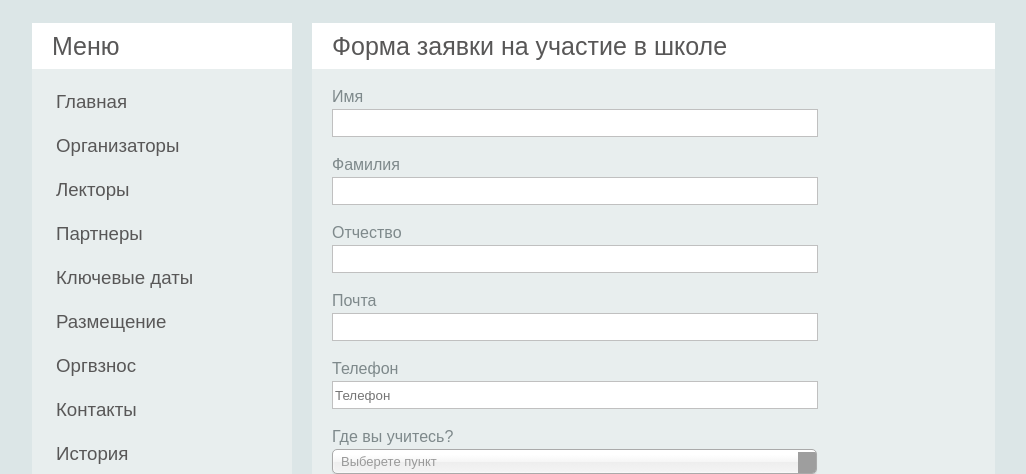
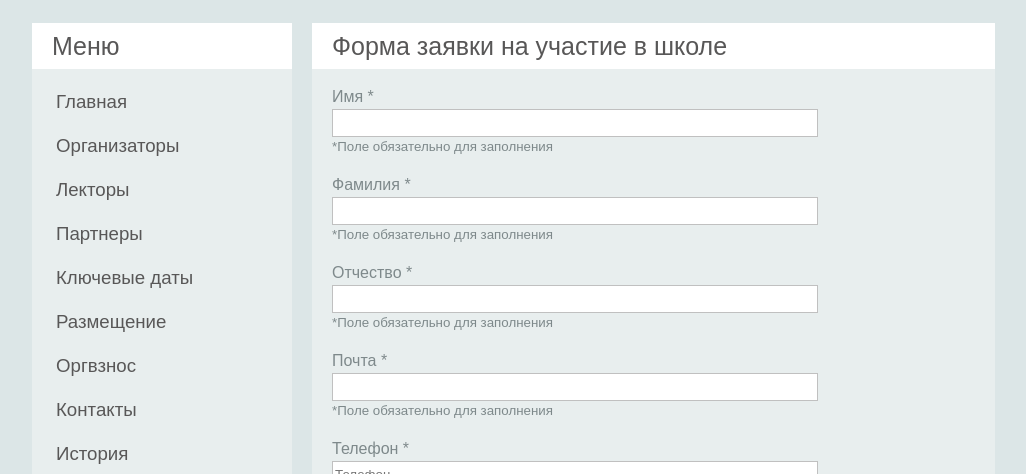
Before and after one commit to ivanmysin/SchoolSite, a Django app: template school_site/main/templates/main/send_application.html in a window 1280 px wide. Shown: the part 721-1195 px from the top of the page, without its empty margins (128-1154 px from the left). Run offline with Django 5.2, Linux system fonts and the light colour scheme; the template is opened without the code that fills it: most values are stand-ins (such as "Sample title", 1, 10 or a date in 2020); grey boxes are pictures that could not be loaded.

Commit message:
Form validation is nice

```diff
--- a/school_site/main/static/main/styles/style.css
+++ b/school_site/main/static/main/styles/style.css
@@ -584,6 +584,8 @@ a.send_link {
 
 }
 
-.parsley-custom-error-message{
+.parsley-custom-error-message, .parsley-required{
 	color : red;
+	font-size: 10pt;
+	font-style: italic;
 }
--- a/school_site/main/templates/main/layout.html
+++ b/school_site/main/templates/main/layout.html
@@ -29,13 +29,9 @@
       $('.bs-callout-warning').toggleClass('hidden', ok);
     })
     .on('form:submit', function() {
-      return false; // Don't submit form for this demo
+      return true; // Don't submit form for this demo
     });
   });
-  //jQuery_1_9_0(function(){
-  // Initialize the gallery
-
-  //});
 </script>
 
 <script type="text/javascript" src="{% static 'main/js/jquery-3.2.1.min.js' %}"></script>
--- a/school_site/main/templates/main/send_application.html
+++ b/school_site/main/templates/main/send_application.html
@@ -14,28 +14,37 @@
             {% csrf_token %}
             <ol>
                 <li>
-                    <label for="name"> Имя </label>
-                    <input type="text" id="name" name="name" class="text form-control" data-parsley-required="true" data-parsley-trigger="keyup" data-parsley-minlength="2" data-parsley-error-message="Поле не запонено"/>
+                    <label for="name"> Имя *</label>
+                    <input type="text" id="name" name="name" class="text form-control" data-parsley-required="true" data-parsley-trigger="keyup" data-parsley-minlength="2" data-parsley-error-message="Поле не запонено"/> <br />
+                    <small> *Поле обязательно для заполнения </small>
                 </li>
 
                 <li>
-                    <label for="surname"> Фамилия </label>
+                    <label for="surname"> Фамилия * </label>
                     <input type="text" id="surname" name="surname" class="text form-control" data-parsley-required="true" data-parsley-trigger="keyup" data-parsley-minlength="2" data-parsley-error-message="Поле не запонено"/>
+                    <br />
+                    <small> *Поле обязательно для заполнения </small>
                 </li>
 
                 <li>
-                    <label for="patronymic"> Отчество </label>
+                    <label for="patronymic"> Отчество *</label>
                     <input type="text" id="patronymic" name="patronymic" class="text form-control" data-parsley-required="true" data-parsley-trigger="keyup" data-parsley-minlength="2" data-parsley-error-message="Поле не запонено"/>
+                    <br />
+                    <small> *Поле обязательно для заполнения </small>
                 </li>
 
                 <li>
-                    <label for="email"> Почта </label>
+                    <label for="email"> Почта * </label>
                     <input type="email" id="email" name="email" class="text form-control" data-parsley-required="true" data-parsley-type="email" data-parsley-trigger="change" data-parsley-error-message="Некорректный адрес почты" />
+                    <br />
+                    <small> *Поле обязательно для заполнения </small>
                 </li>
 
                 <li>
-                    <label for="phone"> Телефон </label>
-                    <input type="text" id="phone" name="phone" class="text" placeholder="Телефон" data-parsley-trigger="keyup" data-parsley-minlength="2" data-parsley-error-message="Поле не запонено"/>
+                    <label for="phone"> Телефон * </label>
+                    <input type="text" id="phone" name="phone" class="text" placeholder="Телефон"  data-parsley-required="true" data-parsley-trigger="keyup" data-parsley-minlength="2" data-parsley-error-message="Поле не запонено"/>
+                    <br />
+                    <small> *Поле обязательно для заполнения </small>
                 </li>
 
                 <li>
@@ -75,6 +84,7 @@
                 <li>
                     <label for="form_of_participation"> Выберете форму участия</label>
                     <select id="form_of_participation" name="form_of_participation">
+                        <option value="Не выбрано">Не выбрано</option>
                         {% for format in formats%}
                         <option value="{{format}}">{{format}}</option>
 
@@ -83,22 +93,28 @@
                 </li>
 
                 <li>
-                    <label for="expirience"> Каков ваш опыт в нейронауке? </label>
-                    <textarea id="expirience" name="expirience" rows="8" cols="50" class="form-control" data-parsley-trigger="keyup" data-parsley-minlength="10" data-parsley-maxlength="5000" data-parsley-minlength-message="Напишите нам что-нибудь о своем опыте в нейронауке (не менее 10 символов)" data-parsley-maxlength-message="Напишите не более 5000 символов"  data-parsley-validation-threshold="10"></textarea>
+                    <label for="expirience"> Каков ваш опыт в нейронауке?* </label>
+                    <textarea id="expirience" name="expirience" rows="8" cols="50" class="form-control"  data-parsley-required="true" data-parsley-trigger="keyup" data-parsley-minlength="10" data-parsley-maxlength="5000" data-parsley-minlength-message="Напишите нам что-нибудь о своем опыте в нейронауке (не менее 10 символов)" data-parsley-maxlength-message="Напишите не более 5000 символов"  data-parsley-validation-threshold="10" data-parsley-error-message="Поле не запонено (напишите не менее 10 символов)"></textarea>
+                    <br />
+                    <small> *Поле обязательно для заполнения (Не менее 10 и не более 5000 символов)</small>
                 </li>
 
                 <li>
-                    <label for="about_participant"> Расскажите немного о себе </label>
-                    <textarea id="about_participant" name="about_participant" rows="8" cols="50" class="form-control" data-parsley-trigger="keyup" data-parsley-minlength="20" data-parsley-maxlength="5000" data-parsley-minlength-message="Напишите нам что-нибудь о себе (не менее 20 символов)" data-parsley-maxlength-message="Напишите не более 5000 символов"  data-parsley-validation-threshold="10"></textarea>
+                    <label for="about_participant"> Расскажите немного о себе * </label>
+                    <textarea id="about_participant" name="about_participant" rows="8" cols="50"  data-parsley-required="true" class="form-control" data-parsley-trigger="keyup" data-parsley-minlength="20" data-parsley-maxlength="5000" data-parsley-minlength-message="Напишите нам что-нибудь о себе (не менее 20 символов)" data-parsley-maxlength-message="Напишите не более 5000 символов"  data-parsley-validation-threshold="10" data-parsley-error-message="Поле не запонено (напишите не менее 20 символов)"></textarea>
+                    <br />
+                    <small> *Поле обязательно для заполнения (Не менее 20 и не более 5000 символов) </small>
                </li>
 
                 {% for task in tasks %}
                     <li>
-                        <h4> {{ task.title }}</h4>
+                        <h4> {{ task.title }} *</h4>
                         <p>
                             {{ task.text|safe }}
                         </p>
-                        <textarea name="answer_for_task_{{forloop.counter}}"  rows="8" cols="50" class="form-control" data-parsley-trigger="keyup" data-parsley-minlength="20" data-parsley-maxlength="5000" data-parsley-minlength-message="Напишите решение задачи (не менее 20 символов)" data-parsley-maxlength-message="Напишите не более 5000 символов"  data-parsley-validation-threshold="10"> </textarea> <br>
+                        <textarea name="answer_for_task_{{forloop.counter}}"  rows="8" cols="50" class="form-control"  data-parsley-required="true" data-parsley-trigger="keyup" data-parsley-minlength="20" data-parsley-maxlength="5000" data-parsley-minlength-message="Напишите решение задачи (напишите не менее 20 символов)" data-parsley-maxlength-message="Напишите не более 5000 символов"  data-parsley-validation-threshold="10" data-parsley-error-message="Поле не запонено (напишите не менее 20 символов)"> </textarea> <br>
+                        <br />
+                        <small> *Поле обязательно для заполнения (Не менее 20 и не более 5000 символов)</small>
                     </li>
                 {% endfor %}
                 <li>
```
